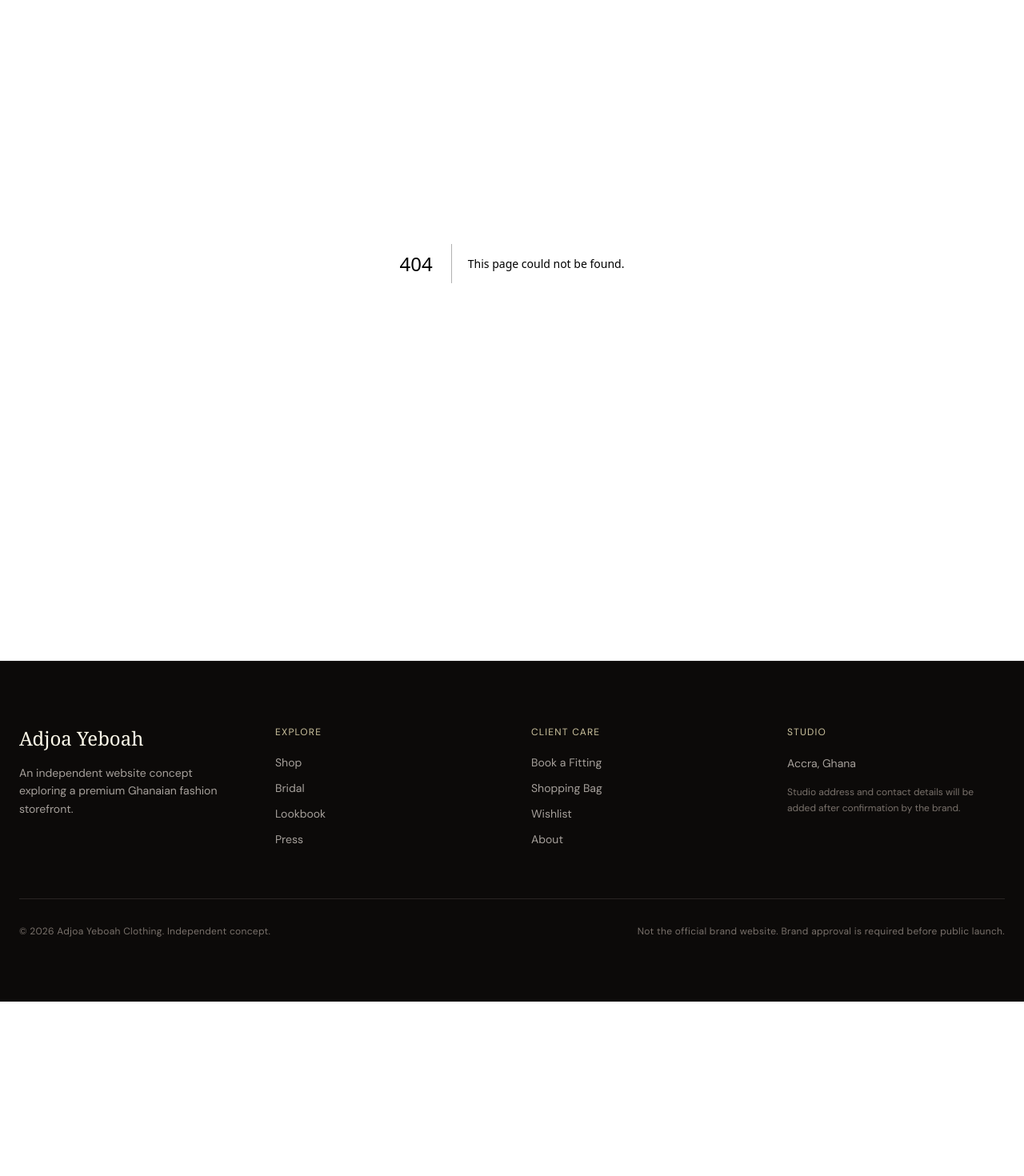
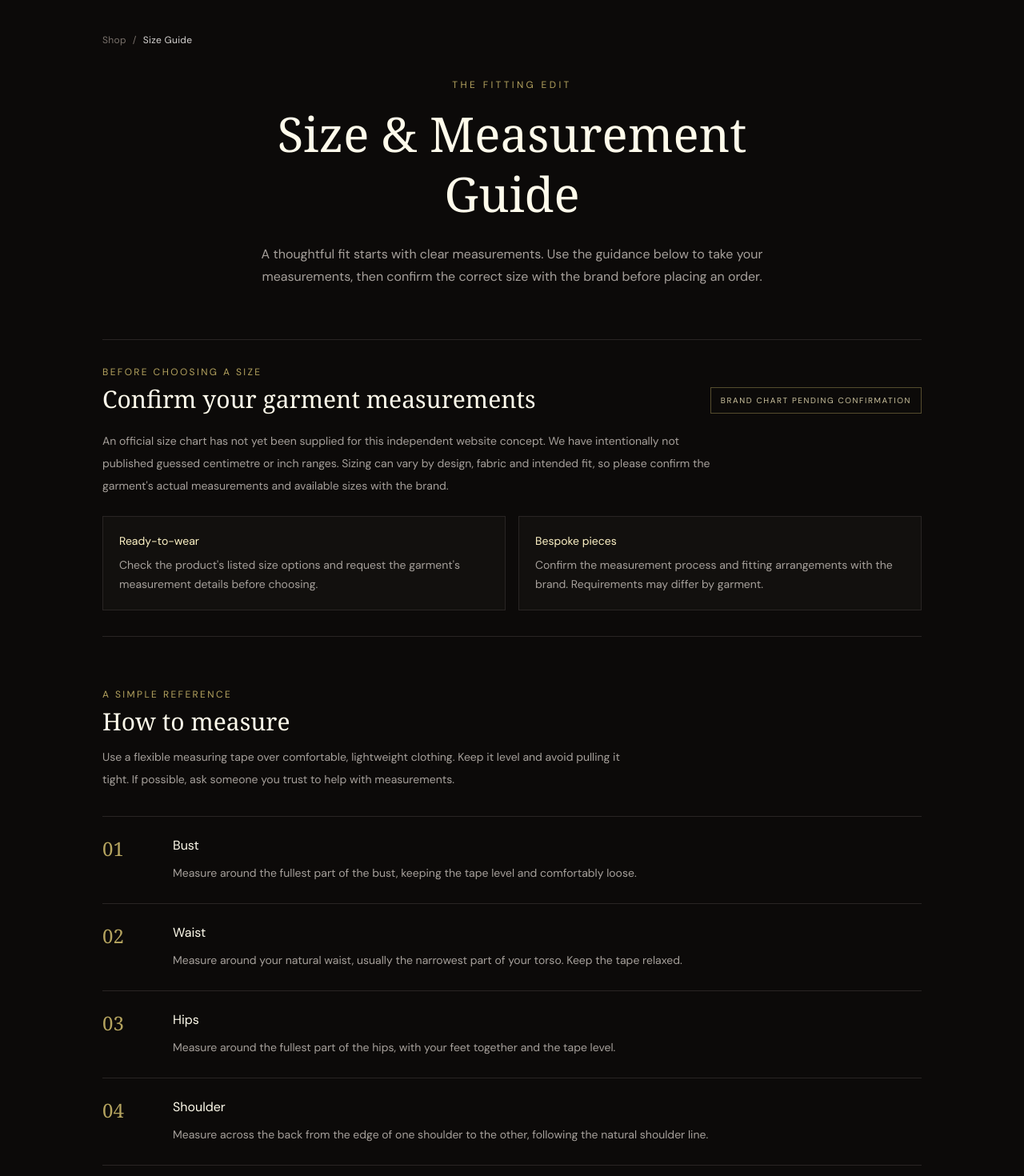
Before and after one commit to Kaylee7-ai/Adjoa-Yeboah-Clothing-Concept, a Next.js app: page /size-guide in a window 1280 px wide. Before the commit this address had no page. Shown: the part 180-1650 px from the top of the page at 80% size. Before the commit the page ends 1432 px from the top, so only its background shows below. Built offline with nearby package versions, Linux system fonts and the light colour scheme.

Commit message:
Add customer size and measurement guide

```diff
--- /dev/null
+++ b/src/app/size-guide/page.tsx
@@ -0,0 +1,164 @@
+"use client";
+
+import Link from "next/link";
+
+const measurementSteps = [
+  {
+    number: "01",
+    title: "Bust",
+    description:
+      "Measure around the fullest part of the bust, keeping the tape level and comfortably loose.",
+  },
+  {
+    number: "02",
+    title: "Waist",
+    description:
+      "Measure around your natural waist, usually the narrowest part of your torso. Keep the tape relaxed.",
+  },
+  {
+    number: "03",
+    title: "Hips",
+    description:
+      "Measure around the fullest part of the hips, with your feet together and the tape level.",
+  },
+  {
+    number: "04",
+    title: "Shoulder",
+    description:
+      "Measure across the back from the edge of one shoulder to the other, following the natural shoulder line.",
+  },
+  {
+    number: "05",
+    title: "Length",
+    description:
+      "For a dress or skirt, measure from the point where the garment should sit to your preferred hem length.",
+  },
+];
+
+export default function SizeGuidePage() {
+  return (
+    <main className="min-h-screen bg-[#0c0a09] px-6 pb-24 pt-28 text-stone-200">
+      <div className="mx-auto max-w-5xl">
+        <nav aria-label="Breadcrumb" className="mb-10 text-xs tracking-wide text-stone-500">
+          <Link href="/shop" className="transition hover:text-amber-200">
+            Shop
+          </Link>
+          <span className="mx-2">/</span>
+          <span className="text-stone-300">Size Guide</span>
+        </nav>
+
+        <header className="mx-auto max-w-3xl text-center">
+          <p className="mb-4 text-xs uppercase tracking-[0.28em] text-amber-200/70">
+            The fitting edit
+          </p>
+          <h1 className="font-serif text-4xl leading-tight text-amber-50 md:text-6xl">
+            Size & Measurement Guide
+          </h1>
+          <p className="mx-auto mt-6 max-w-2xl text-sm leading-7 text-stone-400 md:text-base">
+            A thoughtful fit starts with clear measurements. Use the guidance
+            below to take your measurements, then confirm the correct size with
+            the brand before placing an order.
+          </p>
+        </header>
+
+        <section className="mt-16 border-y border-stone-800 py-8" aria-labelledby="size-chart-title">
+          <div className="flex flex-col gap-3 md:flex-row md:items-end md:justify-between">
+            <div>
+              <p className="text-xs uppercase tracking-[0.2em] text-amber-200/70">
+                Before choosing a size
+              </p>
+              <h2 id="size-chart-title" className="mt-2 font-serif text-2xl text-amber-50 md:text-3xl">
+                Confirm your garment measurements
+              </h2>
+            </div>
+            <span className="w-fit border border-amber-200/30 px-3 py-2 text-[10px] uppercase tracking-[0.16em] text-amber-100/80">
+              Brand chart pending confirmation
+            </span>
+          </div>
+          <p className="mt-5 max-w-3xl text-sm leading-7 text-stone-400">
+            An official size chart has not yet been supplied for this independent
+            website concept. We have intentionally not published guessed
+            centimetre or inch ranges. Sizing can vary by design, fabric and
+            intended fit, so please confirm the garment&apos;s actual measurements
+            and available sizes with the brand.
+          </p>
+          <div className="mt-6 grid gap-4 sm:grid-cols-2">
+            <div className="border border-stone-800 bg-stone-900/40 p-5">
+              <p className="text-sm text-amber-100">Ready-to-wear</p>
+              <p className="mt-2 text-sm leading-6 text-stone-400">
+                Check the product&apos;s listed size options and request the
+                garment&apos;s measurement details before choosing.
+              </p>
+            </div>
+            <div className="border border-stone-800 bg-stone-900/40 p-5">
+              <p className="text-sm text-amber-100">Bespoke pieces</p>
+              <p className="mt-2 text-sm leading-6 text-stone-400">
+                Confirm the measurement process and fitting arrangements with
+                the brand. Requirements may differ by garment.
+              </p>
+            </div>
+          </div>
+        </section>
+
+        <section className="mt-16" aria-labelledby="how-to-measure-title">
+          <div className="mb-8">
+            <p className="text-xs uppercase tracking-[0.2em] text-amber-200/70">
+              A simple reference
+            </p>
+            <h2 id="how-to-measure-title" className="mt-2 font-serif text-3xl text-amber-50">
+              How to measure
+            </h2>
+            <p className="mt-3 max-w-2xl text-sm leading-7 text-stone-400">
+              Use a flexible measuring tape over comfortable, lightweight
+              clothing. Keep it level and avoid pulling it tight. If possible,
+              ask someone you trust to help with measurements.
+            </p>
+          </div>
+
+          <div className="divide-y divide-stone-800 border-y border-stone-800">
+            {measurementSteps.map((step) => (
+              <article key={step.number} className="grid gap-3 py-6 sm:grid-cols-[4rem_1fr] sm:gap-6">
+                <p className="font-serif text-2xl text-amber-200/70">{step.number}</p>
+                <div>
+                  <h3 className="text-base text-amber-50">{step.title}</h3>
+                  <p className="mt-2 max-w-2xl text-sm leading-7 text-stone-400">
+                    {step.description}
+                  </p>
+                </div>
+              </article>
+            ))}
+          </div>
+        </section>
+
+        <section className="mt-16 border border-stone-800 bg-stone-900/30 p-7 md:p-10">
+          <p className="text-xs uppercase tracking-[0.2em] text-amber-200/70">
+            Need help with fit?
+          </p>
+          <h2 className="mt-3 font-serif text-2xl text-amber-50 md:text-3xl">
+            Confirm the details before ordering
+          </h2>
+          <p className="mt-4 max-w-2xl text-sm leading-7 text-stone-400">
+            This site is an independent storefront concept and is not the
+            official brand store. Product sizing, measurement standards and
+            fitting services must be confirmed by the brand before a purchase
+            or appointment is arranged.
+          </p>
+          <div className="mt-7 flex flex-col gap-3 sm:flex-row">
+            <Link
+              href="/shop"
+              className="inline-flex items-center justify-center border border-amber-100 bg-amber-100 px-6 py-4 text-xs uppercase tracking-[0.18em] text-[#0c0a09] transition hover:bg-amber-200"
+            >
+              Browse collection
+            </Link>
+            <Link
+              href="/book-appointment"
+              className="inline-flex items-center justify-center border border-stone-700 px-6 py-4 text-xs uppercase tracking-[0.18em] text-stone-200 transition hover:border-amber-200/60 hover:text-amber-100"
+            >
+              View fitting enquiries
+            </Link>
+          </div>
+        </section>
+      </div>
+    </main>
+  );
+}
```
